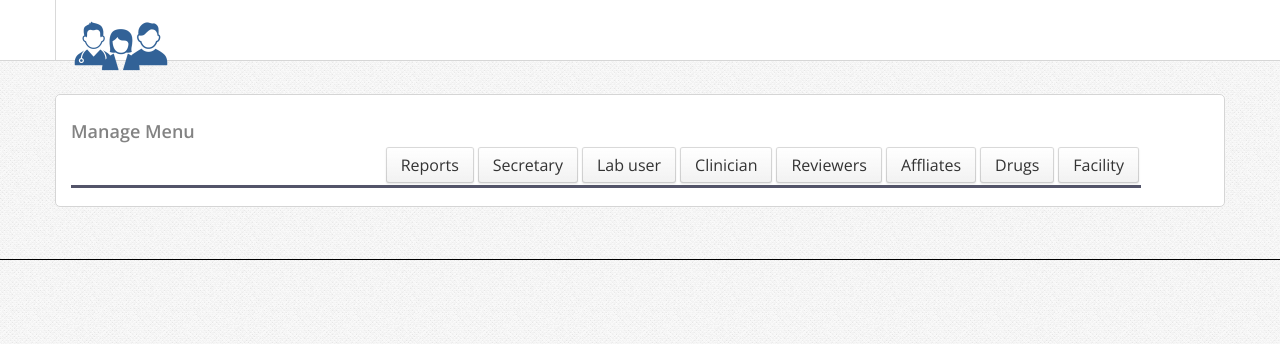
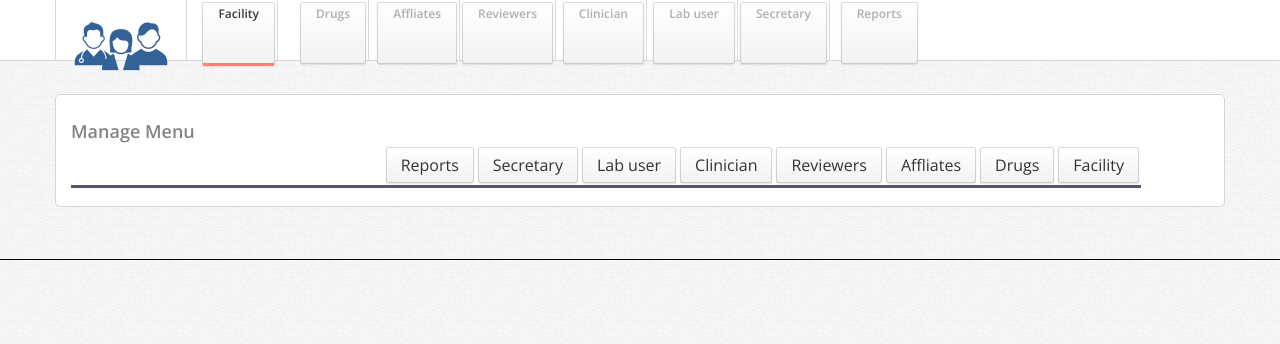
Before and after one commit to jgelbard/3rdlineart, a PHP site: page /3rdline_git/admin/dash.php in a window 1280 px wide. Shown: the part 76-420 px from the top of the page. Run offline with PHP 8.4, Linux system fonts and the light colour scheme; data that the repository does not hold is empty.

Commit message:
updated the admin nav_sub, moving buttons to the sub nav

```diff
--- a/admin/includes/nav_sub.php
+++ b/admin/includes/nav_sub.php
@@ -2,7 +2,19 @@
   <div class="subnavbar-inner">
     <div class="container">
       <ul class="mainnav">
-        <li><a href="dash.php?p"><img src="img/app_log.png" width="100px"></a></li>
+        <li><a href="dash.php?p"><img src="../img/app_log.png" width="100px"></a></li>
+        <li class="active"><a href="dash.php?man_facility" class="button btn btn-invert btn-large"  style="margin:2px">Facility </a></li>
+        <li><a href="dash.php?man_drugs" class="button btn btn-invert btn-large" style="margin:2px">Drugs </a></li>
+        <li><a href="dash.php?man_affliates" class="button btn btn-invert btn-large" style="margin:2px">Affliates </a></li>
+        <li><a href="dash.php?rev" class="button btn btn-invert btn-large" style="margin:2px">Reviewers </a></li>
+        <li><a href="dash.php?clin" class="button btn btn-invert btn-large" style="margin:2px">Clinician </a></li>
+        <li><a href="dash.php?lab" class="button btn btn-invert btn-large" style="margin:2px">Lab user </a></li>
+        <li><a href="dash.php?sec" class="button btn btn-invert btn-large" style="margin:2px">Secretary </a></li>
+
+
+        <li><a href="../reports.php" target="_blank" class="button btn btn-invert btn-large" style="margin:2px">Reports </a> </li>
+
+
       </ul>
     </div>
   </div>
```
